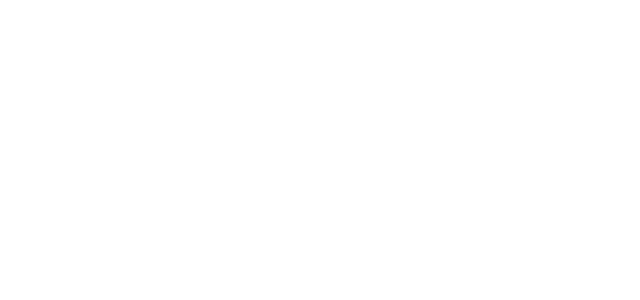
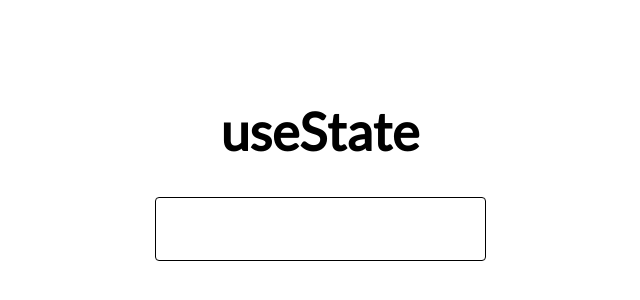
Before and after one commit to EthWorks/tech-talk-10, a React (Vite) app: page / in a window 1280 px wide. Shown: the part 228-528 px from the top of the page, without its empty margins (320-960 px from the left). Built offline with nearby package versions, Linux system fonts and the light colour scheme.

Commit message:
Add some slides

```diff
--- a/src/styles/global.less
+++ b/src/styles/global.less
@@ -5,7 +5,7 @@
 body,
 html,
 #app {
-  font-size: 16px;
+  font-size: 26px;
   font-family: 'Lato', sans-serif;
   width: 100%;
   height: 100%;
--- a/src/styles/main.less
+++ b/src/styles/main.less
@@ -1,2 +1,18 @@
 @import "./normalize.css";
 @import "./global.less";
+
+.slide {
+  width: 100%;
+  height: 100%;
+  display: flex;
+  justify-content: center;
+  align-items: center;
+  flex-direction: column;
+}
+
+.slide input {
+  padding: 16px;
+  border: 1px solid black;
+  border-radius: 4px;
+  margin-bottom: 16px;
+}
--- a/src/ui/App.tsx
+++ b/src/ui/App.tsx
@@ -1,6 +1,14 @@
 import React from 'react'
 import { Slideshow } from './Slideshow'
 
+import { SlideUseState } from './slides/SlideUseState'
+import { SlideUseStateForm } from './slides/SlideUseStateForm'
+import { SlideUseEffect } from './slides/SlideUseEffect'
+
 export const App = () => (
-  <Slideshow slides={[]} />
+  <Slideshow slides={[
+    SlideUseState,
+    SlideUseStateForm,
+    SlideUseEffect,
+  ]} />
 )
--- a/src/ui/Slideshow.tsx
+++ b/src/ui/Slideshow.tsx
@@ -1,4 +1,5 @@
-import React, { ComponentType, useReducer } from 'react'
+import React, { ComponentType, useReducer, useEffect } from 'react'
+import { storage } from './storage'
 
 type Action
   = { type: 'NEXT_SLIDE' }
@@ -20,13 +21,22 @@ export interface SlideshowProps {
 }
 
 export function Slideshow ({ slides }: SlideshowProps) {
-  const [slide, dispatch] = useReducer(reducer, 0)
+  const [slide, dispatch] = useReducer(reducer, storage.getItem('slide') || 0)
 
-  return (
-    <>
-      {slides.map((Slide, index) => (
-        <Slide key={index} />
-      ))}
-    </>
-  )
+  useEffect(() => {
+    storage.setItem('slide', slide)
+    function onKeyDown (e: KeyboardEvent) {
+      if (e.key === 'ArrowLeft' && slide > 0) {
+        dispatch({ type: 'PREVIOUS_SLIDE' })
+      } else if (e.key === 'ArrowRight' && slide < slides.length - 1) {
+        dispatch({ type: 'NEXT_SLIDE' })
+      }
+    }
+    window.addEventListener('keydown', onKeyDown)
+    return () => window.removeEventListener('keydown', onKeyDown)
+  }, [slide])
+
+  const Slide = slides[slide]
+
+  return <Slide key={slide} />
 }
--- /dev/null
+++ b/src/ui/slides/SlideUseEffect.tsx
@@ -0,0 +1,31 @@
+import React, { useState, useEffect } from 'react'
+import { storage } from '../storage';
+
+export function SlideUseEffect () {
+  const [firstName, setFirstName] = useState(storage.getItem('firstName') || '')
+  const [lastName, setLastName] = useState(storage.getItem('lastName') || '')
+
+  useEffect(() => {
+    storage.setItem('firstName', firstName)
+  }, [firstName])
+
+  useEffect(() => {
+    storage.setItem('lastName', lastName)
+  }, [lastName])
+
+  return (
+    <div className="slide">
+      <h1>useEffect</h1>
+      <input
+        placeholder="First name"
+        value={firstName}
+        onChange={e => setFirstName(e.target.value)}
+      />
+      <input
+        placeholder="Last name"
+        value={lastName}
+        onChange={e => setLastName(e.target.value)}
+      />
+    </div>
+  )
+}
--- /dev/null
+++ b/src/ui/slides/SlideUseState.tsx
@@ -0,0 +1,12 @@
+import React, { useState } from 'react'
+
+export function SlideUseState () {
+  const [value, setValue] = useState('')
+
+  return (
+    <div className="slide">
+      <h1>useState</h1>
+      <input value={value} onChange={e => setValue(e.target.value)} />
+    </div>
+  )
+}
--- /dev/null
+++ b/src/ui/slides/SlideUseStateForm.tsx
@@ -0,0 +1,22 @@
+import React, { useState } from 'react'
+
+export function SlideUseStateForm () {
+  const [firstName, setFirstName] = useState('')
+  const [lastName, setLastName] = useState('')
+
+  return (
+    <div className="slide">
+      <h1>useState {firstName} {lastName}</h1>
+      <input
+        placeholder="First name"
+        value={firstName}
+        onChange={e => setFirstName(e.target.value)}
+      />
+      <input
+        placeholder="Last name"
+        value={lastName}
+        onChange={e => setLastName(e.target.value)}
+      />
+    </div>
+  )
+}
--- /dev/null
+++ b/src/ui/storage.ts
@@ -0,0 +1,13 @@
+export const storage = {
+  getItem (key: string): any {
+    const value = localStorage.getItem(key)
+    if (value != null) {
+      return JSON.parse(value)
+    } else {
+      return null
+    }
+  },
+  setItem (key: string, value: any) {
+    localStorage.setItem(key, JSON.stringify(value))
+  }
+}
```
